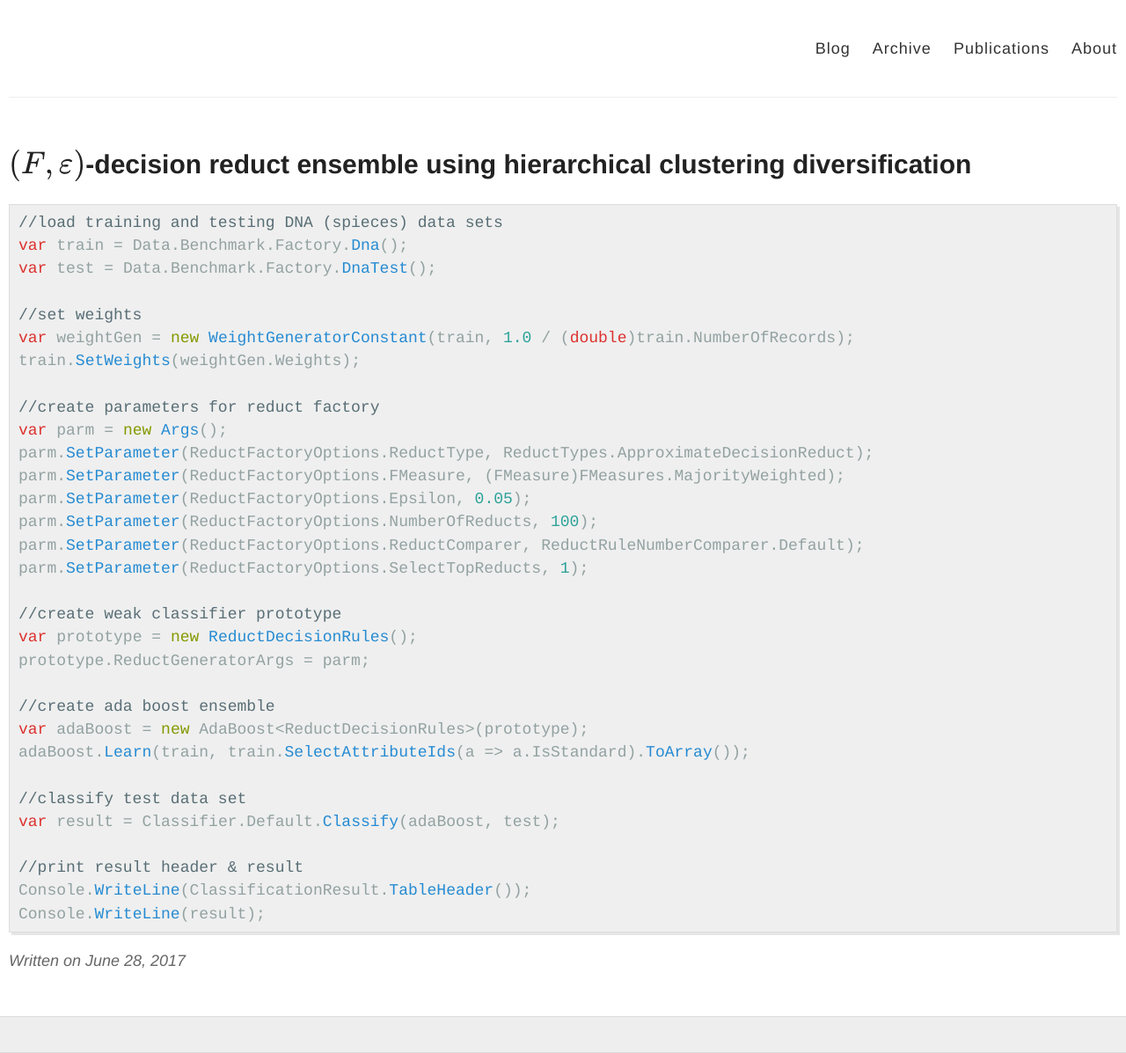
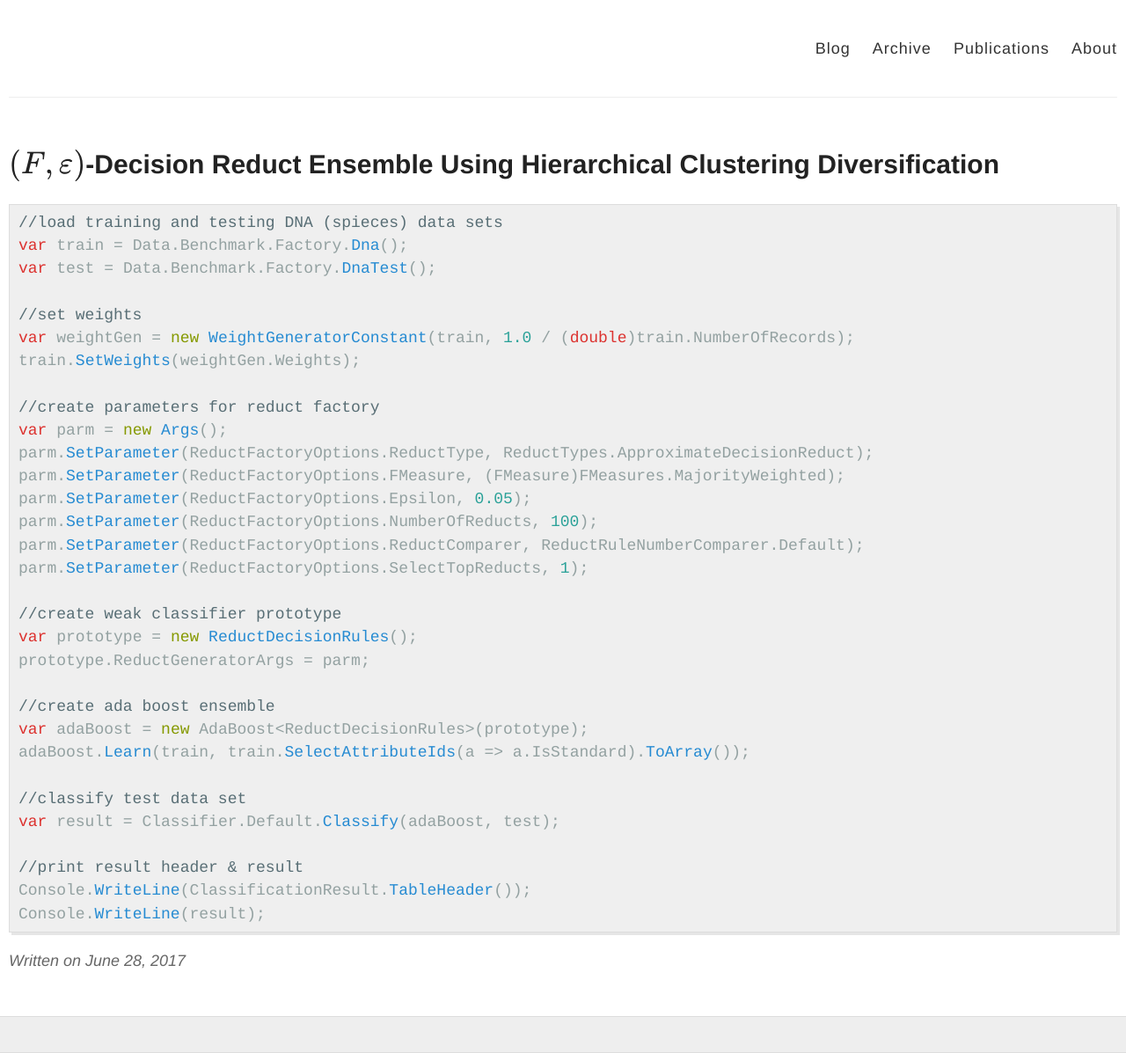
Before and after one commit to nrough/jekyll-now, a Jekyll site: the page built from _posts/2017-06-28-Approximate-Reduct-Diversification-Using-Hierarchical-Clustering.md, in a window 1280 px wide. Shown: the whole page at 88% size. Built offline with Jekyll 4.4.1, drawn with Linux system fonts in a browser that asks for light colours; formulas are drawn with MathJax 3; part of the change alters nothing that is shown.

```diff
--- a/_posts/2017-06-28-Approximate-Reduct-Diversification-Using-Hierarchical-Clustering.md
+++ b/_posts/2017-06-28-Approximate-Reduct-Diversification-Using-Hierarchical-Clustering.md
@@ -1,11 +1,14 @@
 ---
 layout: post
-title: \( (F, \varepsilon) \\\)-decision reduct ensemble using hierarchical clustering diversification
+title: >-
+  \( (F, \varepsilon) \\\)-Decision Reduct Ensemble Using Hierarchical
+  Clustering Diversification
 tags:
-- reducts
-- diversification
-- samples
-- ensembles
+  - reducts
+  - diversification
+  - samples
+  - ensembles
+published: true
 ---
 
 {% highlight csharp %}
```
